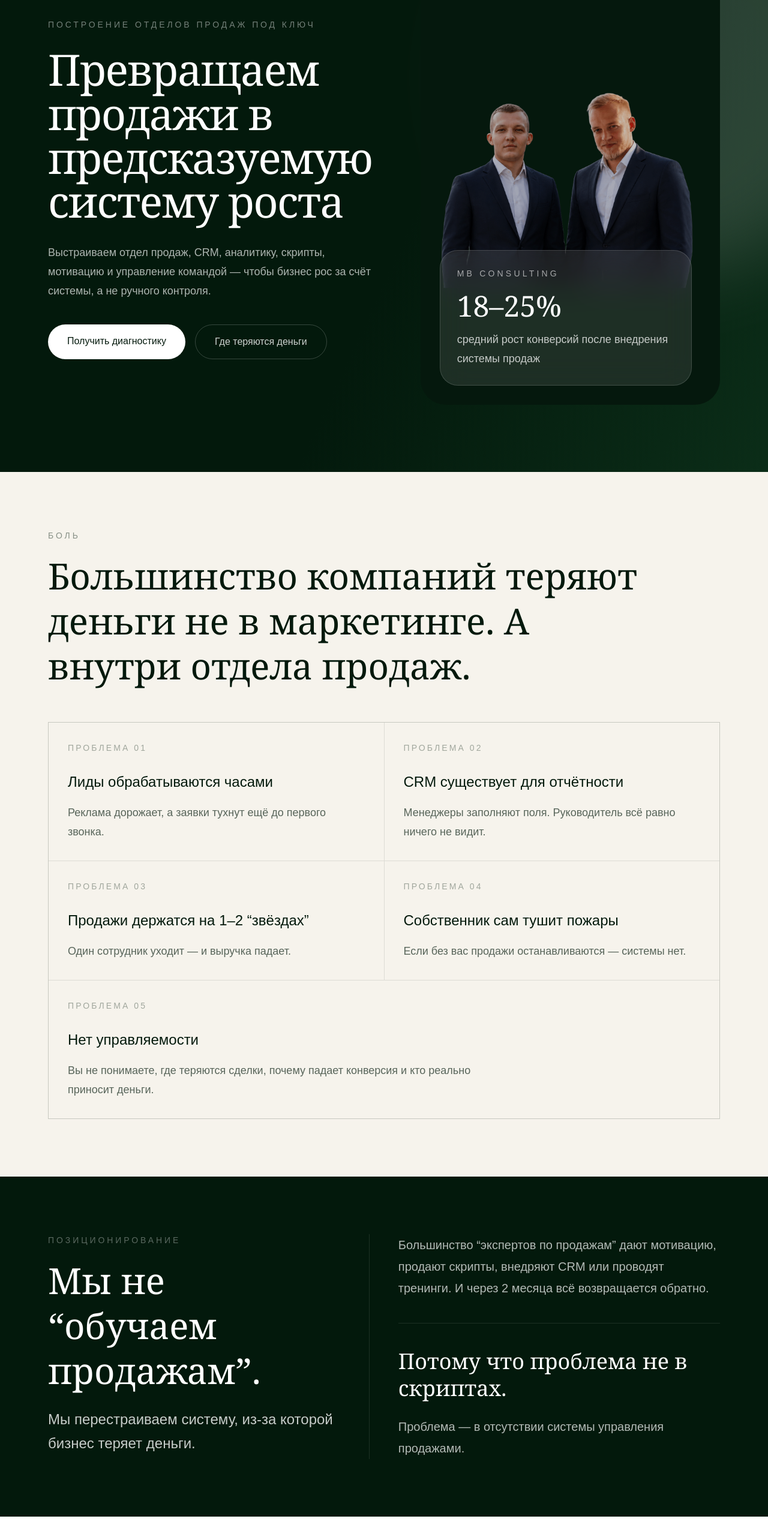
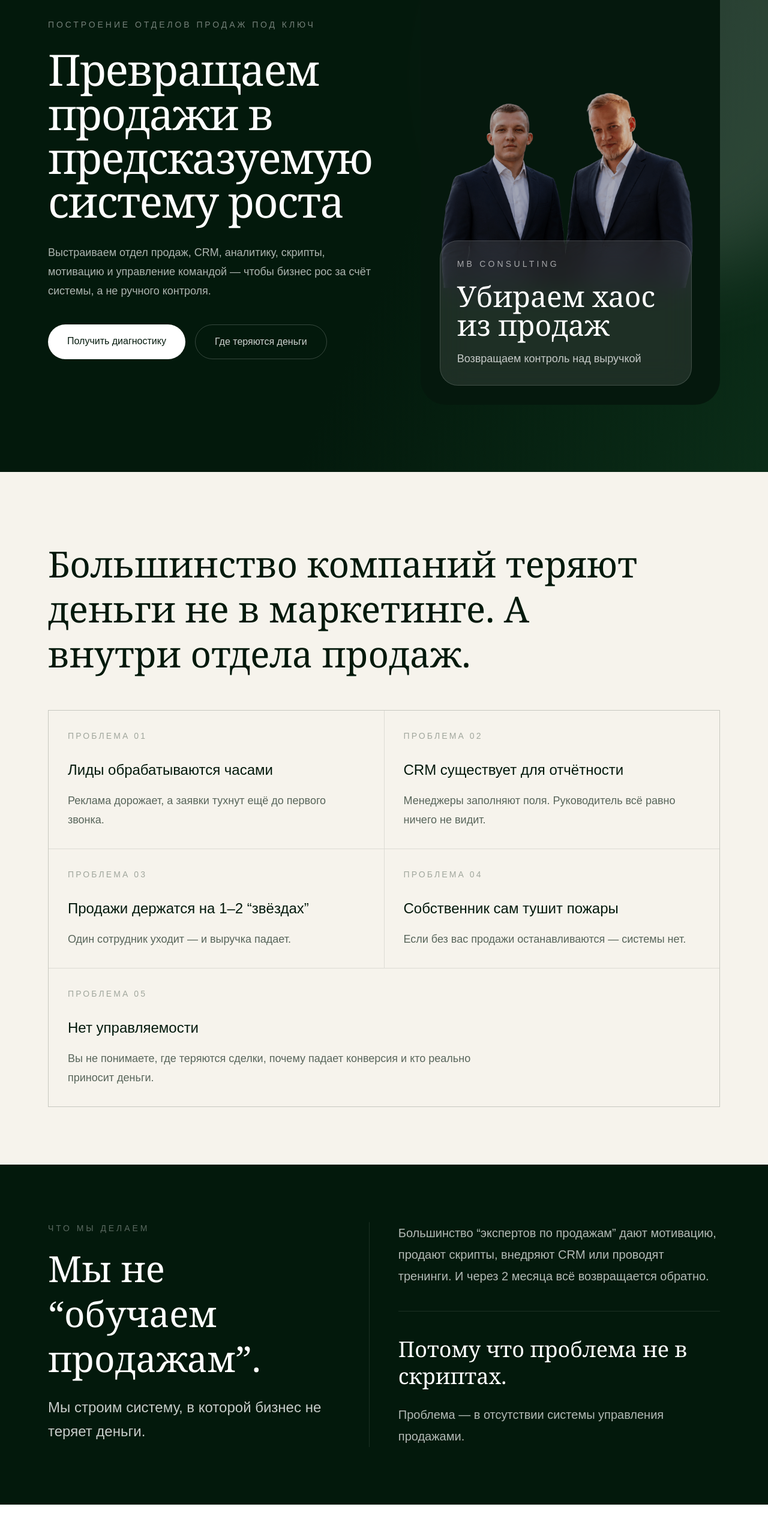
Before and after one commit to kirill11999988-tech/mb-consulting, a Next.js app: page / in a window 1280 px wide. Shown: the part 234-2797 px from the top of the page at 60% size. Built offline with nearby package versions, Linux system fonts and the light colour scheme.

Commit message:
update landing copy

```diff
--- a/app/page.tsx
+++ b/app/page.tsx
@@ -220,11 +220,11 @@ export default function Home() {
                   </div>
 
                   <div className="mt-5 font-serif text-5xl text-white">
-                    18–25%
+                    Убираем хаос из продаж
                   </div>
 
                   <p className="mt-4 text-lg leading-8 text-white/75">
-                    средний рост конверсий после внедрения системы продаж
+                    Возвращаем контроль над выручкой
                   </p>
                 </motion.div>
               </div>
@@ -238,7 +238,7 @@ export default function Home() {
         className="bg-[#F6F3EC] px-6 py-24 text-[#03190C] md:px-12 lg:px-20"
       >
         <div className="mx-auto max-w-7xl">
-          <SectionLabel dark>Боль</SectionLabel>
+
 
           <h2 className="mt-5 max-w-5xl font-serif text-4xl leading-tight md:text-6xl">
             Большинство компаний теряют деньги не в маркетинге. А внутри отдела
@@ -274,14 +274,14 @@ export default function Home() {
       <AnimatedSection className="px-6 py-24 md:px-12 lg:px-20">
         <div className="mx-auto grid max-w-7xl gap-14 md:grid-cols-[0.9fr_1.1fr] md:items-start">
           <div>
-            <SectionLabel>Позиционирование</SectionLabel>
+            <SectionLabel>Что мы делаем</SectionLabel>
 
             <h2 className="mt-5 font-serif text-4xl leading-tight md:text-6xl">
               Мы не “обучаем продажам”.
             </h2>
 
             <p className="mt-6 max-w-xl text-2xl leading-10 text-white/78">
-              Мы перестраиваем систему, из-за которой бизнес теряет деньги.
+              Мы строим систему, в которой бизнес не теряет деньги.
             </p>
           </div>
 
@@ -339,10 +339,10 @@ export default function Home() {
       <AnimatedSection className="bg-[#F6F3EC] px-6 py-24 text-[#03190C] md:px-12 lg:px-20">
         <div className="mx-auto grid max-w-7xl gap-14 md:grid-cols-[0.8fr_1.2fr]">
           <div>
-            <SectionLabel dark>Антирыночный блок</SectionLabel>
+
 
             <h2 className="mt-5 font-serif text-4xl leading-tight md:text-6xl">
-              Почему большинство внедрений продаж не работают
+              Почему большинство внедрений не работают
             </h2>
           </div>
 
```
